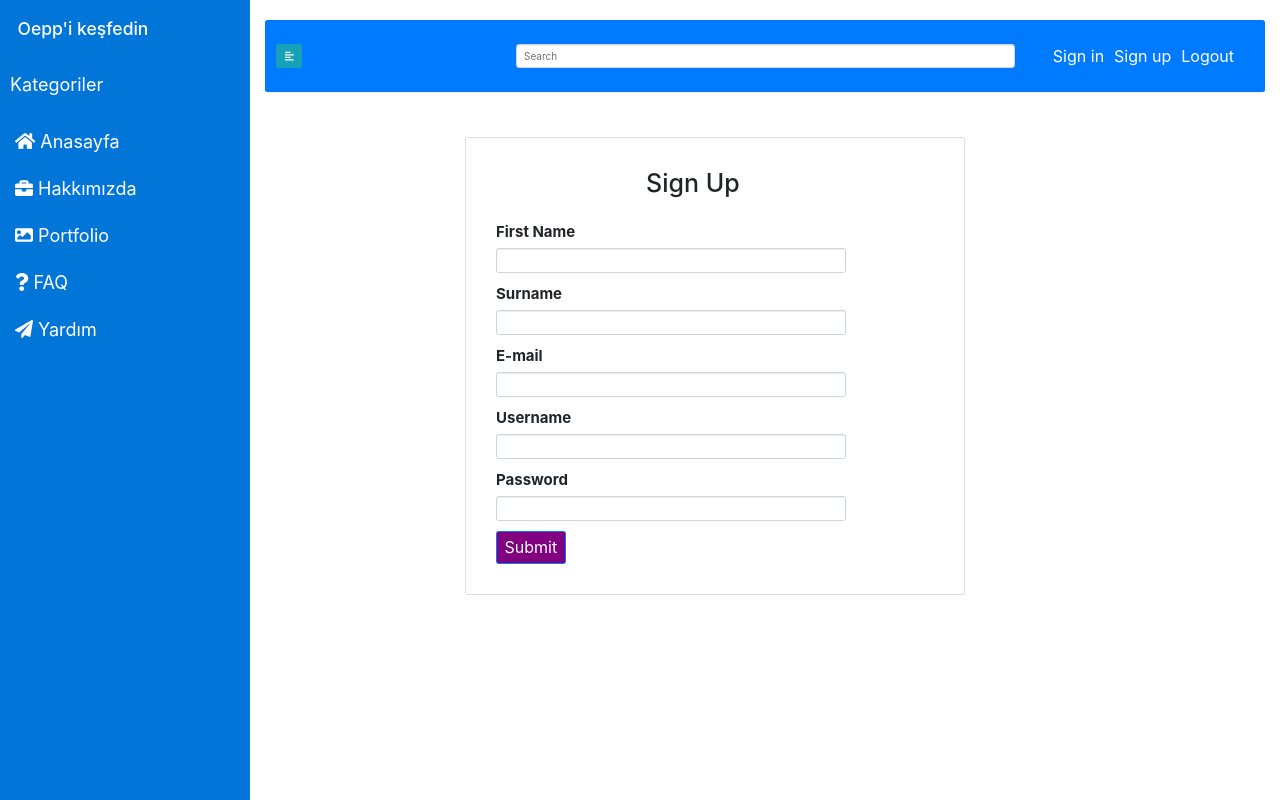
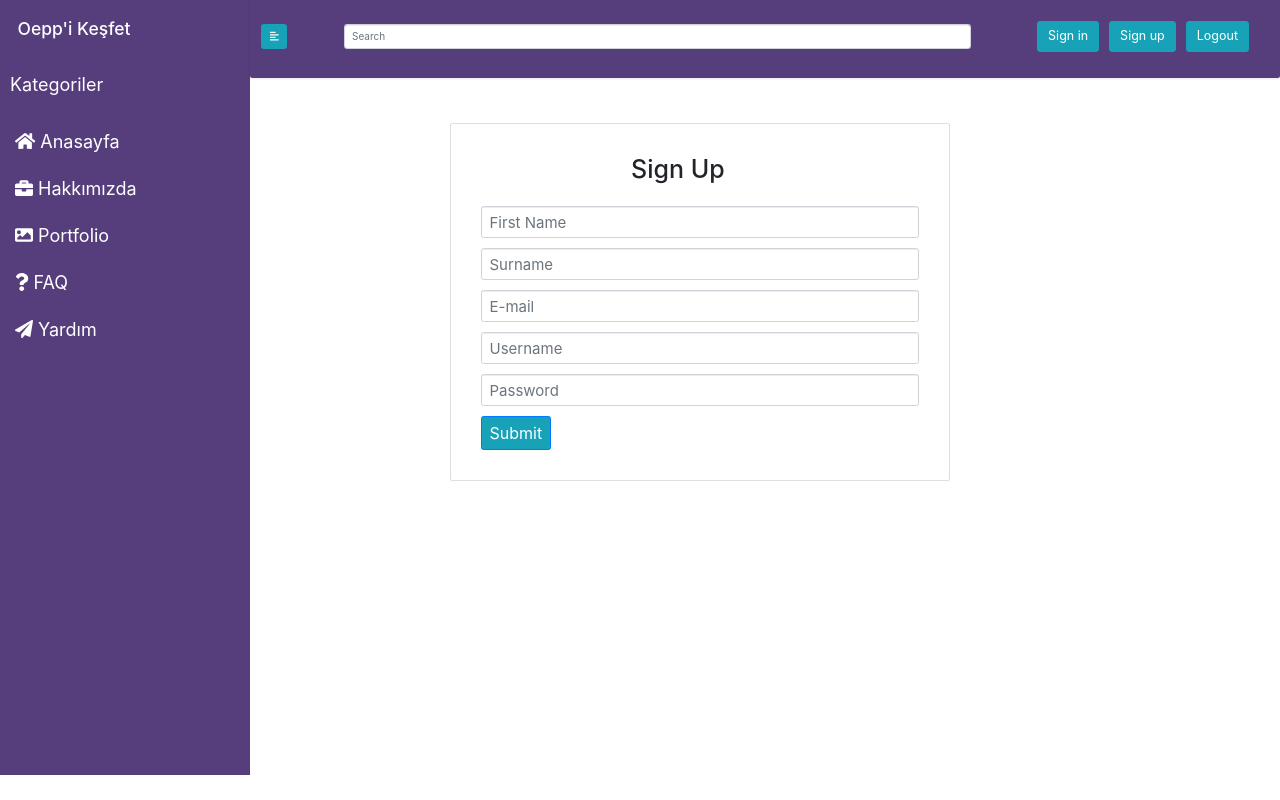
Before and after one commit to oepp/website, a React (Create React App) app: page /Page-2 in a window 1280 px wide. Built offline with nearby package versions, Linux system fonts and the light colour scheme.

Commit message:
Updated design and layout of top menu. Updated Registration form layout.

```diff
--- a/src/App.css
+++ b/src/App.css
@@ -8,7 +8,7 @@
 
 body {
     font-family: 'Poppins', sans-serif;
-    background: #fafafa;
+    background: #563d7c;
 }
 
 
@@ -16,6 +16,7 @@ a,
 a:hover,
 a:focus {
     color: inherit;
+    background-color: #563d7c;
     text-decoration: none;
     transition: all 0.3s;
 }
@@ -26,8 +27,8 @@ a:focus {
 .sidebar {
   min-width: 250px;
   max-width: 250px;
-  background: #0275d8;
-  color: #0275d8;
+  background: #563d7c;
+  color: #563d7c;
   margin-left: -250px;
   transition: all 0.5s;
 }
@@ -39,7 +40,7 @@ a:focus {
 
 
 .sidebar-header {
-  background: #0275d8;
+  background: #563d7c;
 }
 .ml-auto{
   font-size: small ;
@@ -55,17 +56,17 @@ a:focus {
 }
 
 .menu-open {
-  background: #0275d8;
+  background: #563d7c;
 }
 
 .nav-item:hover {
-    color: #0275d8;
-    background: #fff;
+    color: #563d7c;
+    background: #563d7c;
 }
 
 .items-menu {
   color: #fff;
-  background: #0275d8;
+  background: #563d7c;
 }
 
 li a.dropdown-toggle::after {
@@ -92,7 +93,7 @@ li a.dropdown-toggle::after {
   height: calc(100vh - 130px);
   overflow-y: scroll;
   font-size: large;
-  background-color: #5466B3;
+  background-color: #563d7c;
 }
 
 .side-menu::-webkit-scrollbar {
@@ -100,12 +101,12 @@ li a.dropdown-toggle::after {
 }
 
 .side-menu::-webkit-scrollbar-thumb {
-  background: #0275d8;
+  background: #563d7c;
   border-radius: 3px;
 }
 
 .side-menu::-webkit-scrollbar-thumb:hover {
-  background: #0275d8;
+  background: #563d7c;
 }
 
 /* ---------------------------------------------------
--- a/src/components/Login.js
+++ b/src/components/Login.js
@@ -21,7 +21,7 @@ class Login extends Component {
                             <label for="exampleInputPassword1">Password</label>
                             <input type="password" className="form-control" id="exampleInputPassword1" style ={{ width:250}}/>
                             </div>
-                            <button type="submit" className="btn btn-primary" style ={{backgroundColor:"purple"}}>Submit</button>
+                            <button type="submit" className="btn btn-primary" style ={{backgroundColor:"#17a2b8"}}>Submit</button>
                         </form>
                         </div>
                     </div>
--- a/src/components/Registration.js
+++ b/src/components/Registration.js
@@ -14,26 +14,21 @@ class Registration extends Component {
                         <div className="col-sm">
                         <form>
                         <div className="form-group">
-                            <label for="firstName" style={{fontSize:15}}>First Name</label>
-                            <input type="text" className="form-control" id="firstName" style={{width:350}}/>
+                            <input type="text" placeholder="First Name" className="form-control" id="firstName" style={{fontSize:15}}/>
                             </div>
                             <div className="form-group">
-                            <label for="surname" style={{fontSize:15}}>Surname</label>
-                            <input type="text" className="form-control" id="surname" style={{width:350}}/>
+                            <input type="text" placeholder="Surname" className="form-control" id="surname" style={{fontSize:15}} />
                             </div>
                             <div className="form-group">
-                            <label for="email" style={{fontSize:15}}>E-mail</label>
-                            <input type="text" className="form-control" id="email" style={{width:350}}/>
+                            <input type="text" placeholder="E-mail" className="form-control" id="email" style={{fontSize:15}}/>
                             </div>
                             <div className="form-group">
-                            <label for="userName" style={{fontSize:15}}>Username</label>
-                            <input type="text" className="form-control" id="userName" style={{width:350}}/>
+                            <input type="text" placeholder="Username" className="form-control" id="userName" style={{fontSize:15}}/>
                             </div>
                             <div className="form-group">
-                            <label for="exampleInputPassword1" style={{fontSize:15}}>Password</label>
-                            <input type="password" className="form-control" id="exampleInputPassword1" style={{width:350}}/>
+                            <input type="password" placeholder="Password" className="form-control" id="exampleInputPassword1" style={{fontSize:15}}/>
                             </div>
-                            <button type="submit" className="btn btn-primary" style={{backgroundColor:"purple" ,fontSize:16}} >Submit</button>
+                            <button type="submit" className="btn btn-primary" style={{backgroundColor:"#17a2b8" ,fontSize:16}}>Submit</button>
                         </form>
                         </div>
                     </div>
--- a/src/components/content/Content.js
+++ b/src/components/content/Content.js
@@ -8,9 +8,10 @@ import Login from '../Login';
 import Home from '../Home';
 import About from '../About';
 import Registration from '../Registration';
+import './navbar.css';
 
 export default props => (
-    <Container fluid className={classNames('content', {'is-open': props.isOpen})}>
+    <Container  fluid className={classNames('content', {'is-open': props.isOpen}, 'container-oepp')}>
       <NavBar toggle={props.toggle}/>
       <Switch>
         <Route exact path="/" component={Home} />
--- a/src/components/content/Navbar.js
+++ b/src/components/content/Navbar.js
@@ -4,6 +4,7 @@ import { faAlignLeft } from '@fortawesome/free-solid-svg-icons';
 import { Navbar, Button, NavbarToggler, Collapse, Nav, NavItem, NavLink } from 'reactstrap';
 import {  Form, FormControl } from 'react-bootstrap';
 import { Link } from 'react-router-dom';
+import './navbar.css';
 
 export default props => {
 
@@ -12,27 +13,27 @@ export default props => {
 
   return (
 
-    <Navbar color="primary" light bg="primary" className="navbar shadow-sm p-3 mb-5  rounded" expand="md">
+    <Navbar className="navbar shadow-sm p-3 mb-5  rounded navbar-oepp" expand="md">
       <Button color="info" onClick={props.toggle}>
         <FontAwesomeIcon icon={faAlignLeft}/>
       </Button>
       <NavbarToggler onClick={toggle} />
 
-      <Form className="form-center">
-        <FormControl type="text" placeholder="Search" className="" />
+      <Form className="form-center search-oepp" >
+        <FormControl type="text" placeholder="Search" className=""/>
       </Form>
       <Collapse isOpen={isOpen} navbar>
         <Nav className="ml-auto" navbar>
 
           <NavItem>
-            <NavLink style={{color:'white', fontSize:'medium'}}  tag={Link} to={'/page-1'}>Sign in</NavLink>
+            <NavLink style={{color:'white', fontSize:'medium'}}  tag={Link} to={'/page-1'}><Button color="info" size="lg">Sign in</Button></NavLink>
           </NavItem>
           <NavItem>
-            <NavLink style={{color:'white' , fontSize:'medium'}}  tag={Link} to={'/page-2'}>Sign up</NavLink>
+            <NavLink style={{color:'white' , fontSize:'medium'}}  tag={Link} to={'/page-2'}><Button color="info" size="lg"> Sign up</Button></NavLink>
           </NavItem>
           <NavItem>
 
-            <NavLink style={{color:'white' , fontSize:'medium'}}  tag={Link} to={'/page-3'}>Logout</NavLink>
+            <NavLink style={{color:'white' , fontSize:'medium'}}  tag={Link} to={'/page-3'}><Button color="info" size="lg">Logout</Button></NavLink>
           </NavItem>
       </Nav>
       </Collapse>
--- /dev/null
+++ b/src/components/content/navbar.css
@@ -0,0 +1,14 @@
+.navbar-oepp{
+    background-color:#563d7c !important;
+}
+
+.container-oepp{
+    padding-left:0px !important;
+    padding-right:0px !important;
+    margin-top: -25px !important;
+}
+
+.search-oepp{
+    left:9% !important;
+    right:30% !important;
+}
--- a/src/components/sidebar/SideBar.js
+++ b/src/components/sidebar/SideBar.js
@@ -9,9 +9,9 @@ const SideBar = props => (
     <div className={classNames('sidebar', {'is-open': props.isOpen})}>
       <div className="sidebar-header">
         <span color="info" onClick={props.toggle} style={{color: '#fff'}}>&times;</span>
-       <h3>Oepp'i keşfedin</h3>
+       <h3>Oepp'i Keşfet</h3>
       </div>
-      <div className="side-menu" style={{backgroundColor: '#0275d8'}}>
+      <div className="side-menu" style={{backgroundColor: '#563d7c'}}>
         <Nav vertical className="list-unstyled pb-3">
           <p>Kategoriler</p>
           <NavItem>
```
